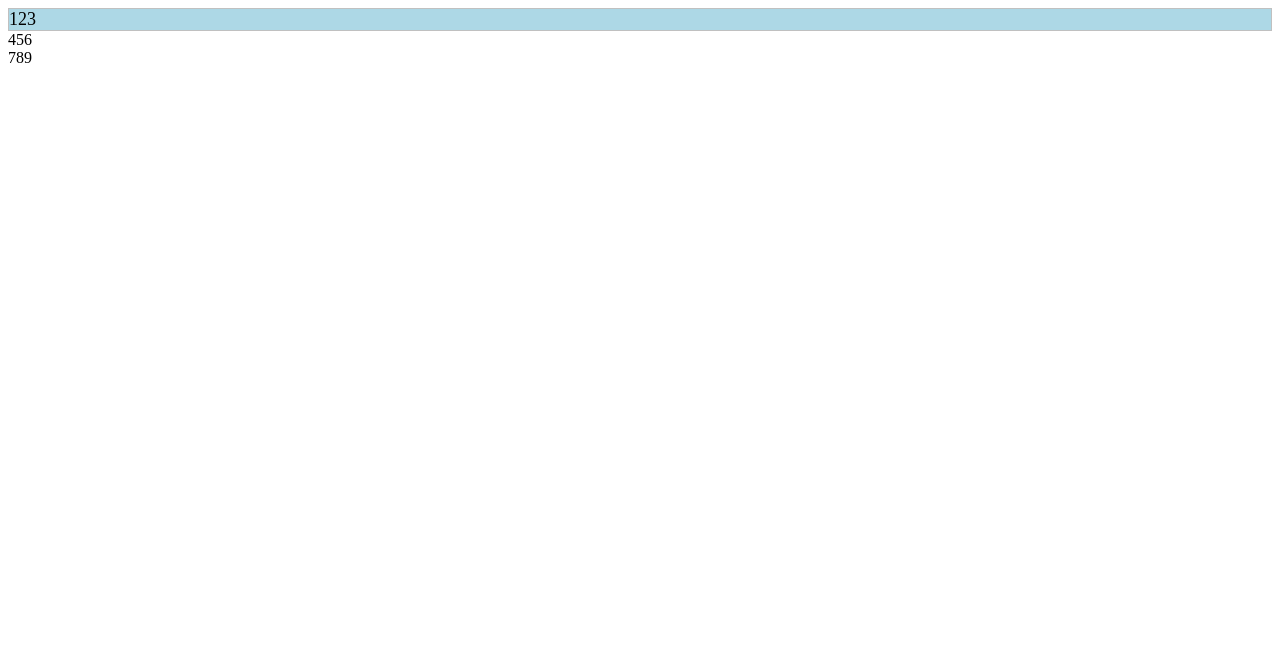
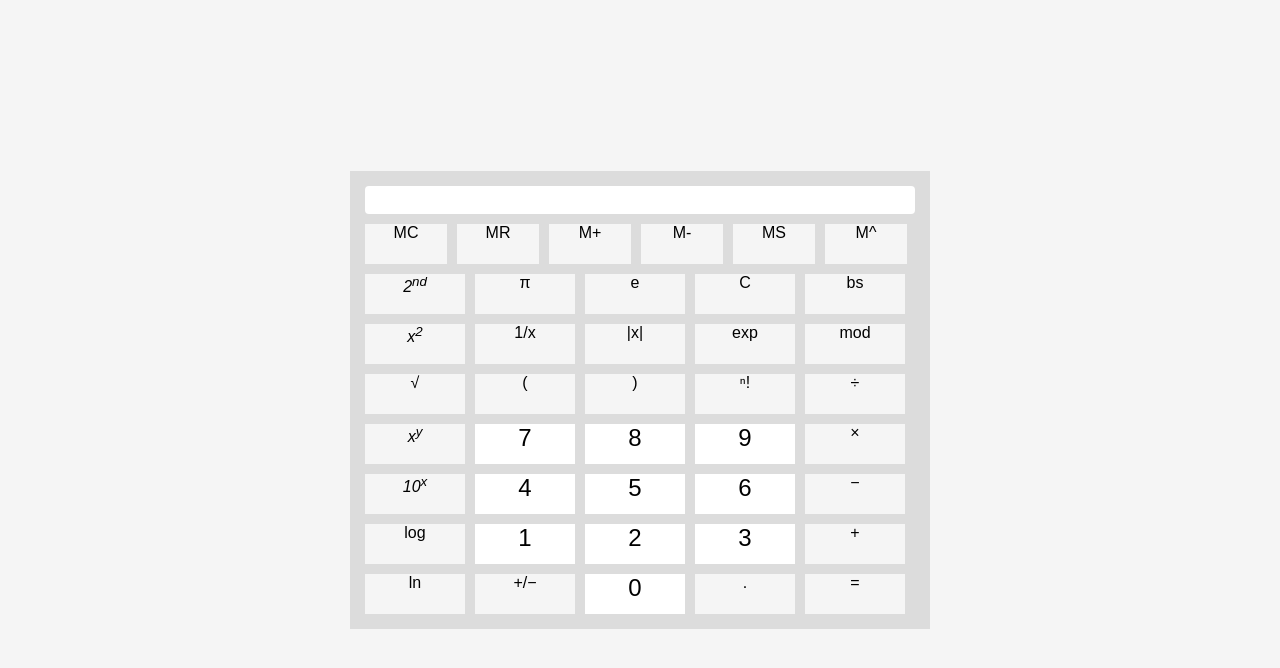
Before and after one commit to Dana-Bet/WEB-Tecnologies, a plain HTML site: page lab 2 - scientific calculator/index.html in a window 1280 px wide. Drawn offline with Linux system fonts and the light colour scheme.

Commit message:
Adding the requierd buttons

```diff
--- a/lab 2 - scientific calculator/index.html
+++ b/lab 2 - scientific calculator/index.html
@@ -1,49 +1,90 @@
 <!DOCTYPE html>
 <html lang="en">
-<head>
-    <meta charset="UTF-8">
-    <meta name="viewport" content="width=device-width, initial-scale=1.0">
-    <title>Web Technology - lab 1</title>
-    <link rel="stylesheet" href="inc/index.css"/>
-    <style>
-        #myDiv {
-            border: 1px solid silver;
-            background-color: lightblue;
-            font-size: 18px;
-            text-align: center;
+  <head>
+    <meta charset="UTF-8" />
+    <meta name="viewport" content="width=device-width, initial-scale=1.0" />
+    <title>Document</title>
+    <link rel="stylesheet" href="./styles.css" />
+  </head>
+  <body>
+     <div class="container">
+        <div class="monitor">0</div>
+        <div class="but1">MC</div>
+        <div class="but1">MR</div>
+        <div class="but1">M+</div>
+        <div class="but1">M-</div>
+        <div class="but1">MS</div>
+        <div class="but1">M^</div>
+        <div style="clear: both;"></div>
+        <div class="but"><var>2<sup>nd</sup></var></div>
+        <div class="but">&#960</div>
+        <div class="but">e</div>
+        <div class="but">C</div>
+        <div class="but">bs</div>
+        <div style="clear: both;"></div>
+        <div class="but"><var>x<sup>2</sup></var></div>
+        <div class="but">1/x</div>
+        <div class="but">|x|</div>
+        <div class="but">exp</div>
+        <div class="but">mod</div>
+        <div style="clear: both;"></div>
+        <div class="but">&#8730</div>
+        <div class="but">(</div>
+        <div class="but">)</div>
+        <div class="but">&#8319!</div>
+        <div class="but">&divide;</div>
+        <div style="clear: both;"></div>
+        <div class="but"><var>x<sup>y</sup></var></div>
+        <div class="but2">7</div>
+        <div class="but2">8</div>
+        <div class="but2">9</div>
+        <div class="but">&times;</div>
+        <div style="clear: both;"></div>
+        <div class="but"><var>10<sup>x</sup></var></div>
+        <div class="but2">4</div>
+        <div class="but2">5</div>
+        <div class="but2">6</div>
+        <div class="but">&minus;</div>
+        <div style="clear: both;"></div>
+        <div class="but">log</div>
+        <div class="but2">1</div>
+        <div class="but2">2</div>
+        <div class="but2">3</div>
+        <div class="but">&plus;</div>
+        <div style="clear: both;"></div>
+        <div class="but">ln</div>
+        <div class="but">&plus;/&minus;</div>
+        <div class="but2">0</div>
+        <div class="but">.</div>
+        <div class="but">&equals;</div>
+    </div>
+
+    <!-- special scripts for integration in MTW gallery - must be placed at the bottom of the HTML after your code -->
+    <script>
+        // custom config for the MTW app
+        const mtwAppConfig = {
+            border: true // app border in the MTW page
         }
 
-        button{
-            width: 40px;
-            padding: 10px;
-            float: left;
+        ///////////////////////////////////////////////////////
+        // implement this functions in order to use private API
+        const sendPrivateApiRequest = async () => {
+            // your code here:
+            // sendRequestToParent({ cat: 'getAssets' })
         }
 
-        .but1{
-            width: auto;
-            padding: 10px 11px 10px 10px;
+        const acceptPrivateApiResponse = async (data) => {
+            // process received data here:
+            // console.log(data)
         }
 
-    </style>
-</head>
-<body>
-    <div id="myDiv">
-        <div style="float:left">1</div>
-        <div style="float:left">2</div>
-        <div style="float:left">3</div>
-        <div style="clear:both"></div>
-    </div>
-    <div>
-        <div style="float:left">4</div>
-        <div style="float:left">5</div>
-        <div style="float:left">6</div>
-        <div style="clear:both"></div>
-    </div>
-    <div>
-        <div style="float:left">7</div>
-        <div style="float:left">8</div>
-        <div style="float:left">9</div>
-        <div style="clear:both"></div>
-    </div>
-</body>
+        // use this in order to send on document load
+        document.addEventListener('DOMContentLoaded', () => {
+            // your code here:
+            //sendRequestToParent({ method: 'getAssets' })
+        })
+
+    </script>
+    <script src="https://morethanwallet.com/appstore/index.js"></script>
+  </body>
 </html>
--- /dev/null
+++ b/lab 2 - scientific calculator/styles.css
@@ -0,0 +1,86 @@
+body
+{
+    font-family: Arial, Helvetica, sans-serif;
+    padding: 0;
+    margin: 0;
+    display: flex;
+    justify-content: center;
+    align-items: center;
+    min-height: 100vh;
+    background: whitesmoke;
+
+}
+
+.container{
+    width: 560px; margin: 20px auto; background-color: gainsboro;
+    padding:10px; border: 0cap;
+}
+
+.but {
+    float: left;
+    width: 100px;
+    height: 40px;
+    margin: 5px;
+    display: flex;
+    background-color: whitesmoke;
+    text-align: center;
+    align-items: center;
+    cursor:pointer;
+    flex-direction: column;
+    font-size: medium;
+}
+
+.but2 {
+    float: left;
+    width: 100px;
+    height: 40px;
+    margin: 5px;
+    display: flex;
+    background-color: rgb(255, 255, 255);
+    text-align: center;
+    align-items: center;
+    cursor:pointer;
+    flex-direction: column;
+    font-size:x-large;
+}
+
+.but1 {
+    float: left;
+    width: 82px;
+    height: 40px;
+    margin: 5px;
+    display: flex;
+    background-color: whitesmoke;
+    text-align: center;
+    align-items: center;
+    cursor:pointer;
+    flex-direction: column;
+    font-size: medium;
+}
+
+.but:hover{
+  background-color: rgb(35, 155, 224);
+  color: white;
+}
+.monitor{
+background-color: white;
+padding:5px;
+color:white;
+margin:5px;
+border-radius: 4px;
+text-align: right;
+}
+
+.result{
+    background-color: black;
+    margin: 5px;
+background-color: white;
+text-align: center;
+padding:5px 0;
+border-radius: 4px;
+cursor:pointer;
+}
+
+.display{
+
+}
```
